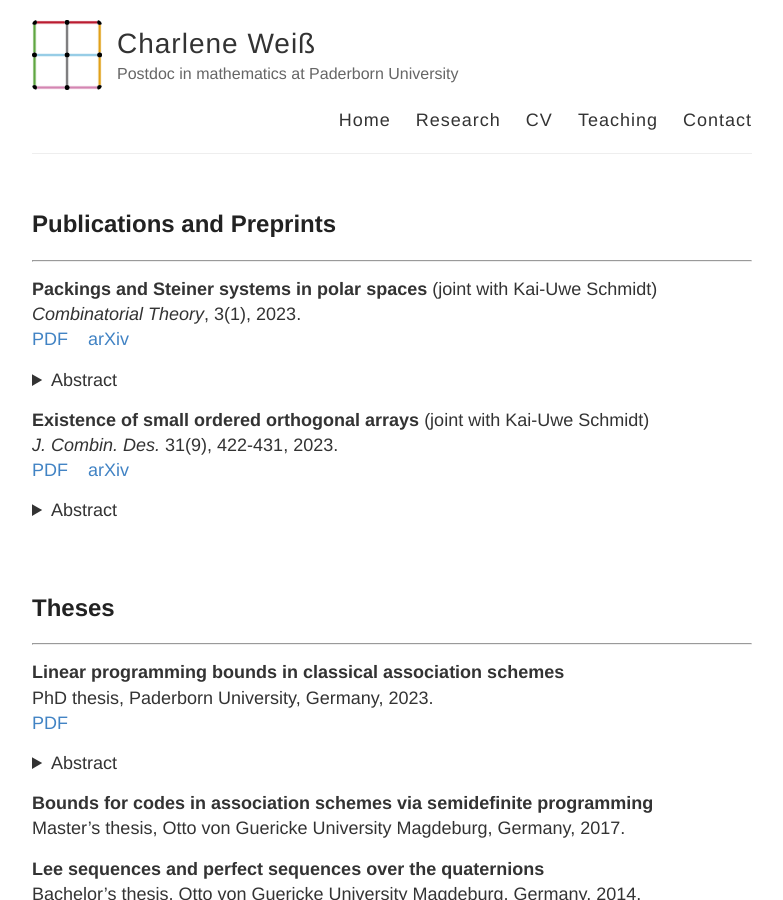
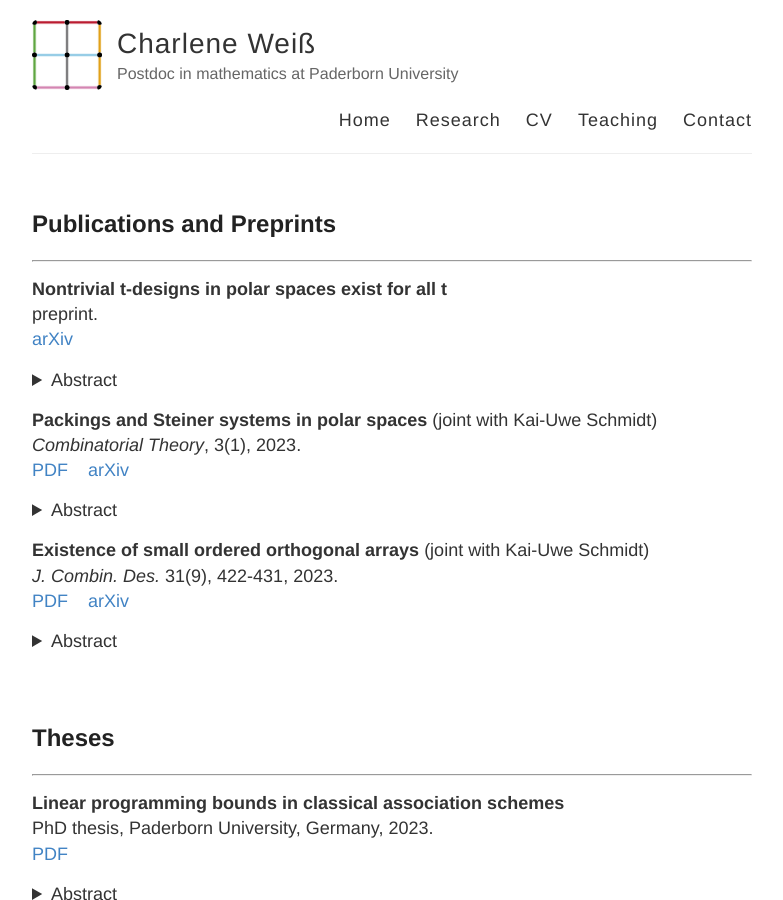
Before and after one commit to charleneweiss/charleneweiss.github.io, a Jekyll site: the page built from research.md, in a window 1280 px wide and 900 px high. Shown: the whole window, without its empty margins (248-1031 px from the left). Built offline with Jekyll 4.4.1, drawn with Linux system fonts in a browser that asks for light colours.

Commit message:
Added paper existence designs polar spaces

```diff
--- a/research.md
+++ b/research.md
@@ -6,6 +6,17 @@ permalink: /research/
 ---
 ## Publications and Preprints
 ____
+
+**Nontrivial t-designs in polar spaces exist for all t**\
+preprint.\
+[arXiv](https://arxiv.org/abs/2311.08288)
+<details>
+<summary>Abstract</summary>
+<br>
+<span style="color:gray">
+A finite classical polar space of rank n consists of the totally isotropic subspaces of a finite vector space over 𝔽p equipped with a nondegenerate form such that n is the maximal dimension of such a subspace. A t-(n,k,λ) design in a finite classical polar space of rank n is a collection Y of totally isotropic k-spaces such that each totally isotropic t-space is contained in exactly λ members of Y. Nontrivial examples are currently only known for t≤2. We show that t-(n,k,λ) designs in polar spaces exist for all t and p provided that k>21/2t and n is sufficiently large enough. The proof is based on a probabilistic method by Kuperberg, Lovett, and Peled, and it is thus nonconstructive.
+</span>
+</details>
 
 **Packings and Steiner systems in polar spaces** (joint with Kai-Uwe Schmidt)\
 *Combinatorial Theory*, 3(1), 2023.\
```
